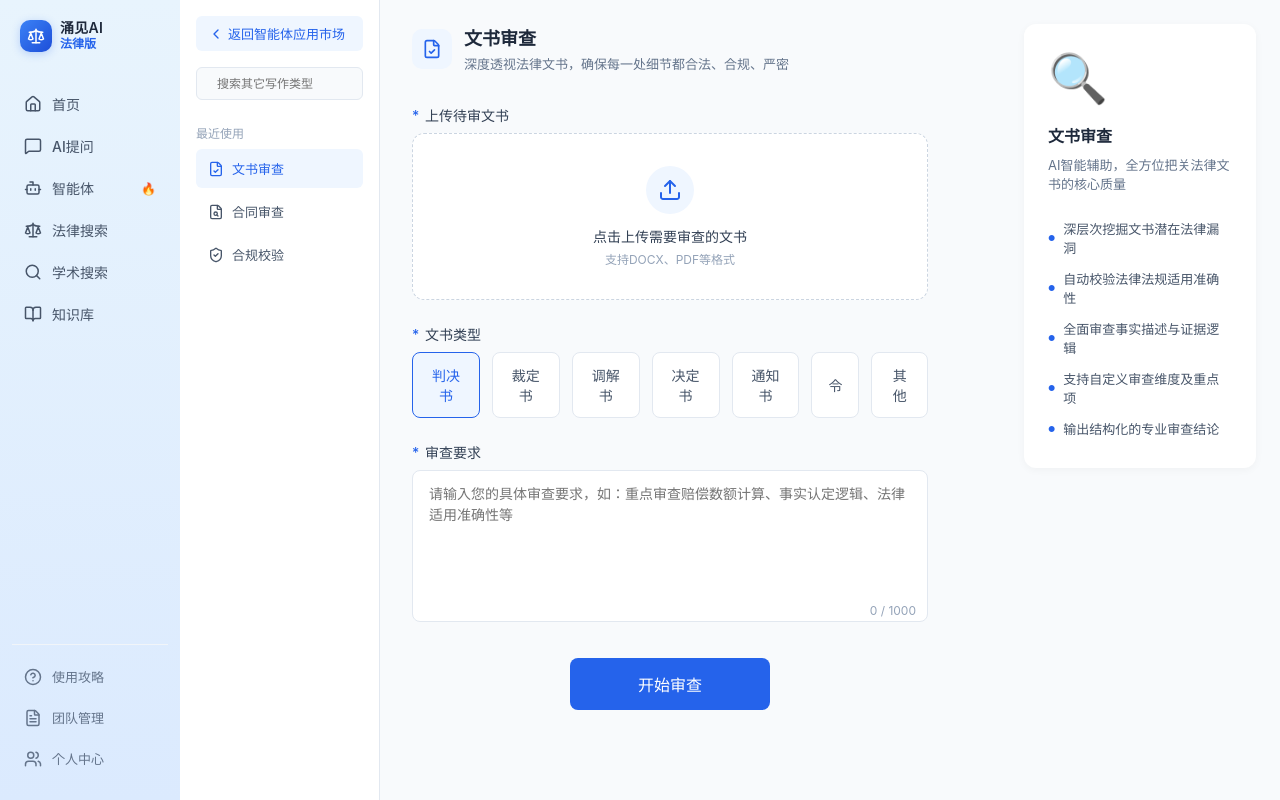
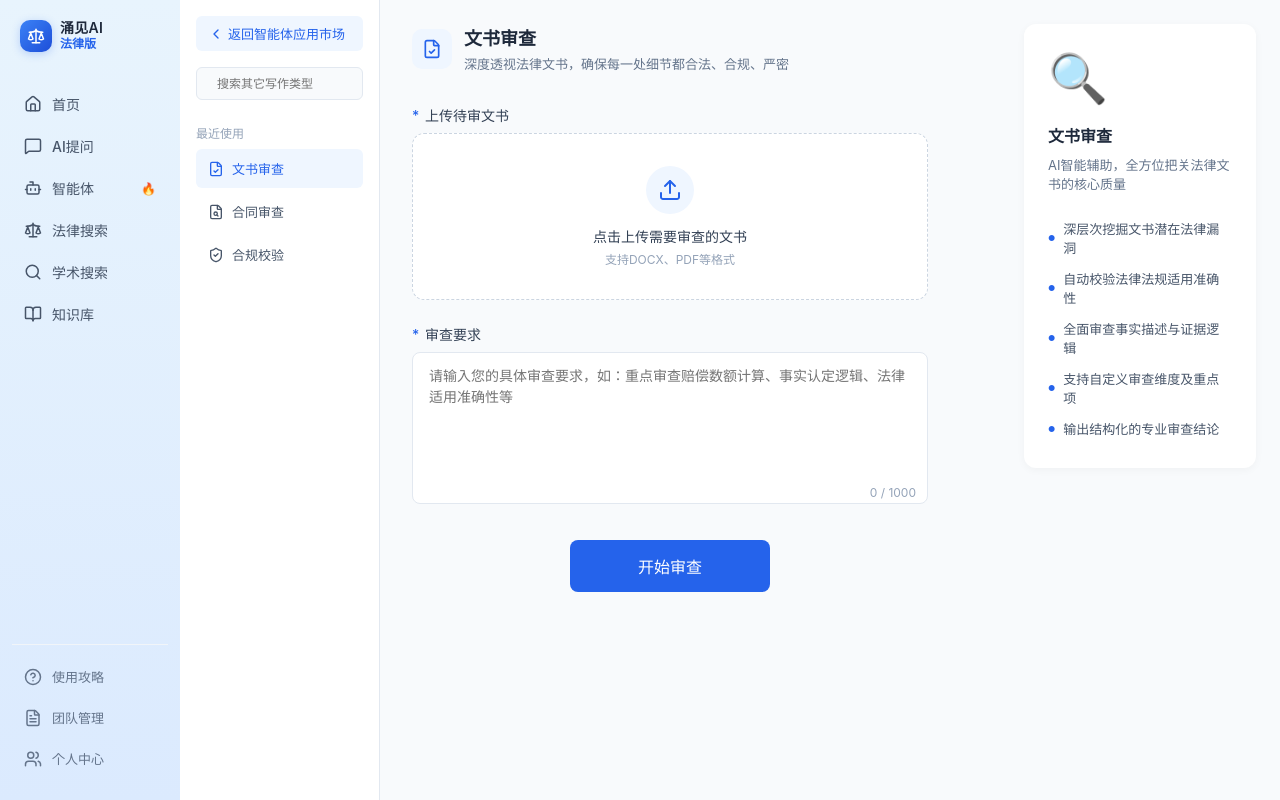
Before and after one commit to poer2023/legal-ai-assistant, a Vue app: page /agent/document-review in a window 1280 px wide. Built offline with nearby package versions, Linux system fonts and the light colour scheme.

Commit message:
refactor: remove document type field from DocumentReviewFormView

```diff
--- a/src/components/DocumentReviewFormView.vue
+++ b/src/components/DocumentReviewFormView.vue
@@ -14,11 +14,8 @@ import { useRouter } from 'vue-router';
 
 const router = useRouter();
 
-const selectedDocumentType = ref('判决书');
 const reviewRequirements = ref('');
 const uploadedDocument = ref<File | null>(null);
-
-const documentTypes = ['判决书', '裁定书', '调解书', '决定书', '通知书', '令', '其他'];
 
 const templateTypes = [
   { icon: FileCheck, label: '文书审查', active: true },
@@ -47,7 +44,6 @@ const handleDocumentUpload = (event: Event) => {
 
 const handleSubmit = () => {
   console.log('Submitting:', {
-    documentType: selectedDocumentType.value,
     reviewRequirements: reviewRequirements.value,
     document: uploadedDocument.value?.name
   });
@@ -57,7 +53,7 @@ const handleSubmit = () => {
     query: {
       type: '文书审查',
       next: 'document-review-result',
-      file: uploadedDocument.value?.name || selectedDocumentType.value
+      file: uploadedDocument.value?.name || '文书审查'
     }
   });
 };
@@ -126,23 +122,7 @@ const handleSubmit = () => {
           </div>
         </div>
 
-        <!-- Document Type Selector -->
-        <div class="form-group">
-          <label class="form-label">
-            <span class="required">*</span> 文书类型
-          </label>
-          <div class="option-selector">
-            <button
-              v-for="docType in documentTypes"
-              :key="docType"
-              class="option-btn"
-              :class="{ active: selectedDocumentType === docType }"
-              @click="selectedDocumentType = docType"
-            >
-              {{ docType }}
-            </button>
-          </div>
-        </div>
+
 
         <!-- Review Requirements -->
         <div class="form-group">
```
